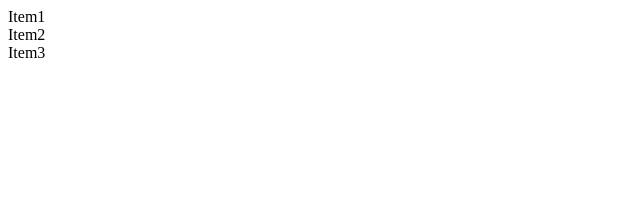
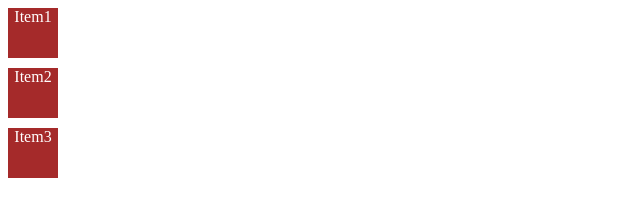
Before and after one commit to saphaltaneupane/mern_stack, a plain HTML site: page html-css/display.html in a window 1280 px wide. Shown: the whole page, without its empty margins (0-640 px from the left). Drawn offline with Linux system fonts and the light colour scheme.

Commit message:
first commit

```diff
--- a/html-css/CSS/display.css
+++ b/html-css/CSS/display.css
@@ -0,0 +1,14 @@
+div{
+    width:50px;
+    height:50px;
+    margin-bottom:10px;
+    background-color: brown;
+    text-align: center;
+    color: white;
+    /* display:inline; */
+    /*  one line ;doesnt take width and height only content which is written take space according to the text  */
+    /* display:inline-block; */
+    /* not in new line same like upper but take properties of width and height */
+    display:block;
+    /* default in new line  */
+}
--- a/html-css/display.html
+++ b/html-css/display.html
@@ -4,6 +4,7 @@
     <meta charset="UTF-8">
     <meta name="viewport" content="width=device-width, initial-scale=1.0">
     <title>Document</title>
+    <link rel="stylesheet" href="CSS/display.css">
 </head>
 <body>
     <div>Item1</div>
```
